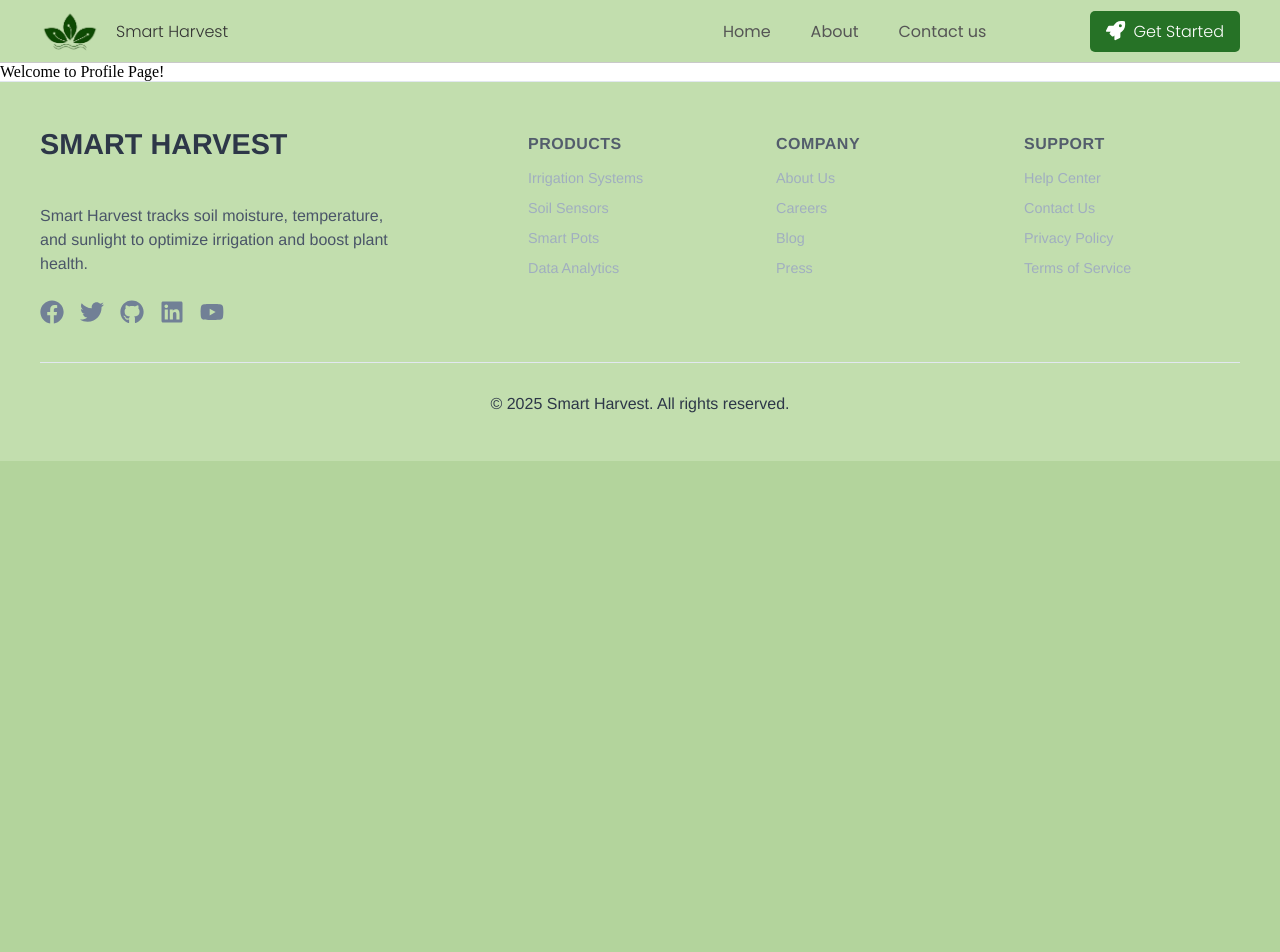
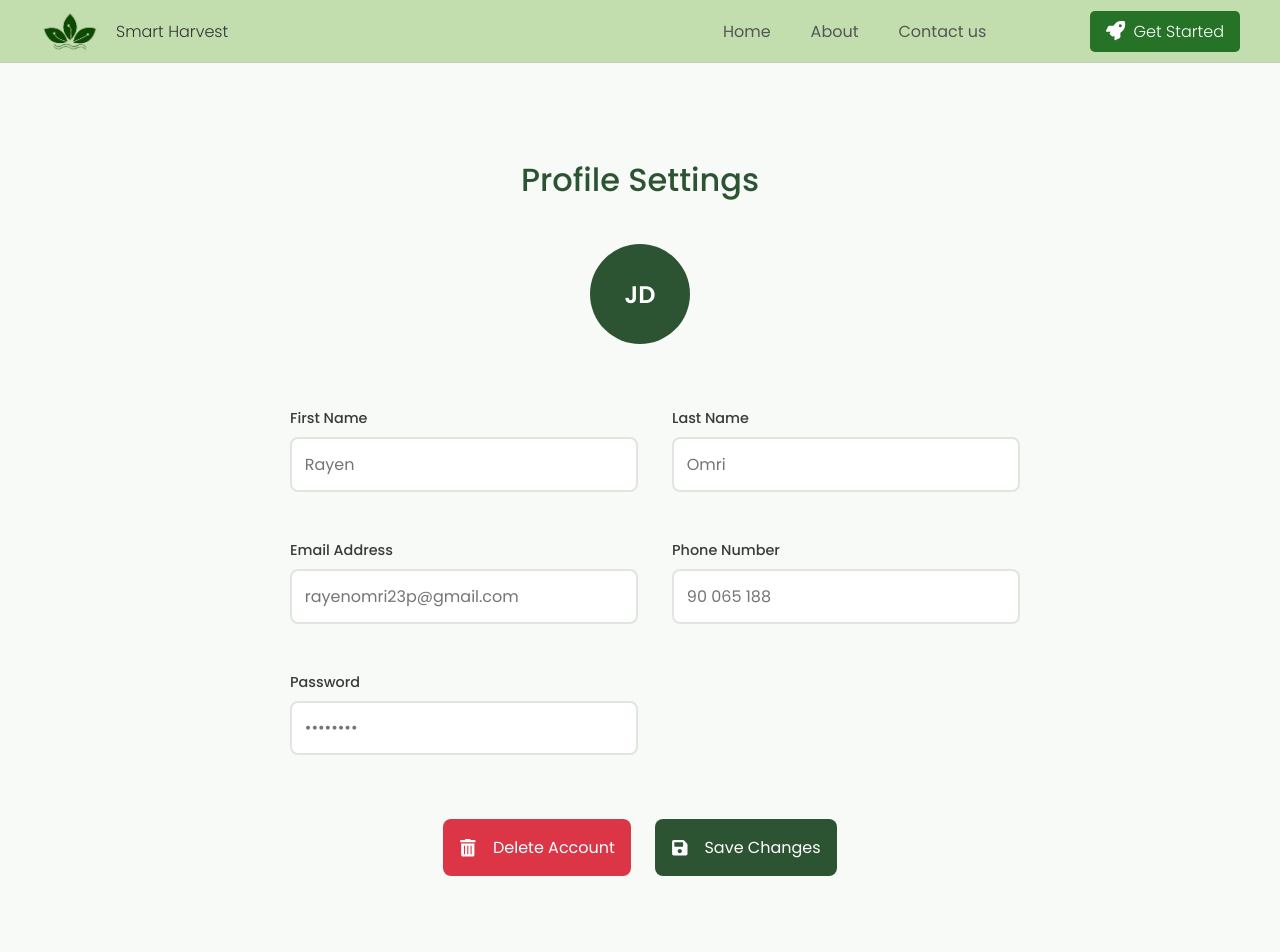
Before and after one commit to rayenomri123/smart-harvest, a React (Vite) app in the folder frontend/: page /profile in a window 1280 px wide. Shown: the top 952 px of the page. Before the commit the page ends 800 px from the top, so only its background shows below. Built offline with nearby package versions, Linux system fonts and the light colour scheme.

Commit message:
profile page layout

```diff
--- a/frontend/src/pages/ProfilePage/ProfilePage.css
+++ b/frontend/src/pages/ProfilePage/ProfilePage.css
@@ -1,3 +1,138 @@
-.profile-page-body {
-    background-color: white;
+@import url('https://fonts.googleapis.com/css2?family=Poppins:wght@400;500&display=swap');
+
+.profile-settings-container {
+  min-height: 100vh;
+  display: flex;
+  justify-content: center;
+  align-items: center;
+  background-color: #f8faf7;
+  padding: 2rem;
+  font-family: 'Poppins', sans-serif;
 }
+
+.profile-settings-card {
+  background: rgba(255, 255, 255, 0);
+  padding: 2.5rem;
+  width: 100%;
+  max-width: 700px;
+}
+
+.profile-settings-header {
+  text-align: center;
+  margin-bottom: 2rem;
+  margin-bottom: 4rem;
+}
+
+.profile-settings-header h1 {
+  color: #2c5432;
+  margin-bottom: 1.5rem;
+  font-size: 2rem;
+  font-weight: 500;
+  margin-bottom: 2.5rem;
+}
+
+.profile-settings-image {
+  width: 100px;
+  height: 100px;
+  border-radius: 50%;
+  background-color: #2c5432;
+  margin: 0 auto 1.7rem;
+  display: flex;
+  align-items: center;
+  justify-content: center;
+  color: white;
+  font-size: 1.5rem;
+  font-weight: bold;
+}
+
+.settings-form-grid {
+  display: grid;
+  grid-template-columns: repeat(2, 1fr);
+  gap: 4rem;
+  margin-bottom: 2rem;
+}
+
+.settings-input-group {
+  margin-bottom: -1rem;
+}
+
+.settings-input-group label {
+  display: block;
+  margin-bottom: 0.5rem;
+  color: #3a3a3a;
+  font-size: 0.9rem;
+  font-weight: 500;
+}
+
+.settings-form-input {
+  width: 100%;
+  padding: 0.8rem;
+  border: 2px solid #e0e6df;
+  border-radius: 8px;
+  font-size: 1rem;
+  transition: border-color 0.3s ease;
+  font-family: 'Poppins', sans-serif;
+}
+
+.settings-form-input:focus {
+  outline: none;
+  border-color: #279d39;
+  box-shadow: 0 0 0 3px rgba(39, 157, 57, 0.1);
+}
+
+.settings-save-button,
+.settings-delete-button {
+  display: flex;
+  align-items: center;
+  justify-content: center;
+  padding: 1rem 1rem;
+  border: none;
+  border-radius: 8px;
+  font-size: 1rem;
+  font-weight: 400;
+  cursor: pointer;
+  transition: all 0.3s ease;
+  font-family: 'Poppins', sans-serif;
+  gap: 1rem;
+}
+
+.settings-save-button {
+  background-color: #2c5432;
+  color: white;
+}
+
+.settings-save-button:hover {
+  background-color: #1e3a24;
+}
+
+.settings-delete-button {
+  background-color: #dc3545;
+  color: white;
+}
+
+.settings-delete-button:hover {
+  background-color: #bb2d3b;
+}
+
+.button-icon {
+  font-size: 1.1rem;
+}
+
+.button-group {
+  display: flex;
+  gap: 1.5rem;
+  justify-content: center;
+  margin-top: 5rem;
+  margin-bottom: 1rem;
+  flex-wrap: wrap;
+}
+
+@media (max-width: 768px) {
+  .settings-form-grid {
+    grid-template-columns: 1fr;
+  }
+
+  .profile-settings-card {
+    padding: 1.5rem;
+  }
+}
--- a/frontend/src/pages/ProfilePage/ProfilePage.jsx
+++ b/frontend/src/pages/ProfilePage/ProfilePage.jsx
@@ -1,12 +1,84 @@
-import React from 'react'
-import './ProfilePage.css'
+import React from 'react';
+import './ProfilePage.css';
+import { FaSave, FaTrashAlt} from 'react-icons/fa';
 
 const ProfilePage = () => {
   return (
-    <div className='profile-page-body'>
-        Welcome to Profile Page!
+    <div className="profile-settings-container">
+      <div className="profile-settings-card">
+        <div className="profile-settings-header">
+          <h1>Profile Settings</h1>
+          <div className="profile-settings-image">
+            <span className="profile-initials">JD</span>
+          </div>
+        </div>
+
+        <form className="profile-settings-form">
+          <div className="settings-form-grid">
+            <div className="settings-input-group">
+              <label htmlFor="firstName">First Name</label>
+              <input
+                type="text"
+                id="firstName"
+                placeholder="Rayen"
+                className="settings-form-input"
+              />
+            </div>
+
+            <div className="settings-input-group">
+              <label htmlFor="lastName">Last Name</label>
+              <input
+                type="text"
+                id="lastName"
+                placeholder="Omri"
+                className="settings-form-input"
+              />
+            </div>
+
+            <div className="settings-input-group">
+              <label htmlFor="email">Email Address</label>
+              <input
+                type="email"
+                id="email"
+                placeholder="rayenomri23p@gmail.com"
+                className="settings-form-input"
+              />
+            </div>
+
+            <div className="settings-input-group">
+              <label htmlFor="phone">Phone Number</label>
+              <input
+                type="tel"
+                id="phone"
+                placeholder="90 065 188"
+                className="settings-form-input"
+              />
+            </div>
+
+            <div className="settings-input-group">
+              <label htmlFor="password">Password</label>
+              <input
+                type="password"
+                id="password"
+                placeholder="••••••••"
+                className="settings-form-input"
+              />
+            </div>
+          </div>
+
+          <div className="button-group">
+          <button type="button" className="settings-delete-button">
+              <FaTrashAlt className="button-icon" /> Delete Account
+            </button>
+            <button type="submit" className="settings-save-button">
+              <FaSave className="button-icon" /> Save Changes
+            </button>
+
+          </div>
+        </form>
+      </div>
     </div>
-  )
-}
+  );
+};
 
-export default ProfilePage
+export default ProfilePage;
```
